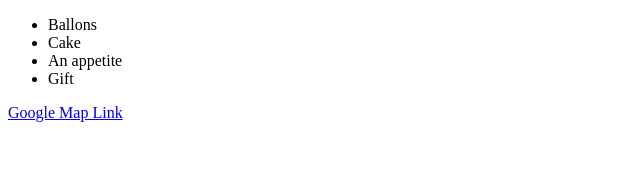
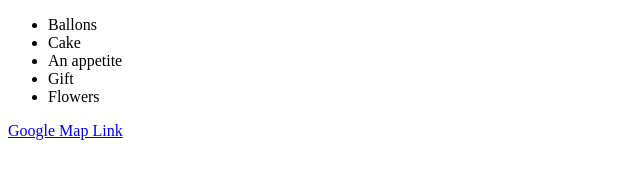
Before and after one commit to Yadav-navy/Learning_HTML, a plain HTML site: page 3.Intermediate_HTML/5.Birthday_Invite Project/index.html in a window 1280 px wide. Shown: the part 457-636 px from the top of the page, without its empty margins (0-640 px from the left). Drawn offline with Linux system fonts and the light colour scheme.

Commit message:
4_June ; git commit -m

```diff
--- a/3.Intermediate_HTML/5.Birthday_Invite Project/index.html
+++ b/3.Intermediate_HTML/5.Birthday_Invite Project/index.html
@@ -10,5 +10,6 @@
     <li>Cake</li>
     <li>An appetite</li>
     <li>Gift</li>
+    <li>Flowers</li>
 </ul>
 <a href="https://www.google.com/maps/@35.7040744,139.5577317,3a,75y,289.6h,87.01t,0.72r/data=!3m6!1e1!3m4!1sgT28ssf0BB2LxZ63JNcL1w!2e0!7i13312!8i6656">Google Map Link</a>
```
